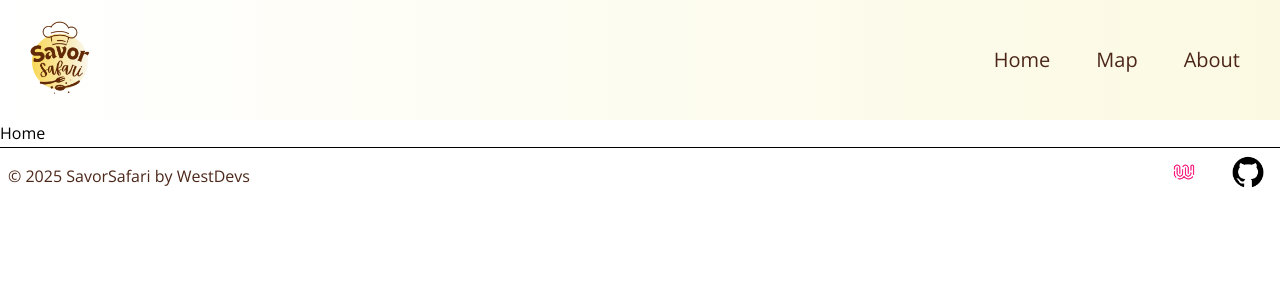
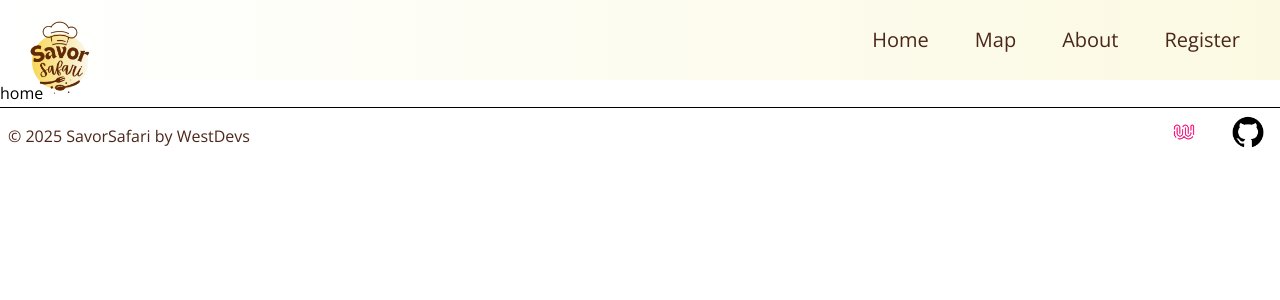
Before and after one commit to wildcodeschool-2025-03/JS-WestDevs-P2-SavorSafari, a React (Vite) app in the folder client/: page / in a window 1280 px wide. Shown: the top 300 px of the page. Built offline with nearby package versions, Linux system fonts and the light colour scheme.

Commit message:
page links header

```diff
--- a/client/src/components/Header/Header.css
+++ b/client/src/components/Header/Header.css
@@ -1,5 +1,5 @@
 header {
-  height: 15vh;
+  height: 10vh;
   display: flex;
   width: 100%;
   background: linear-gradient(90deg, white, var(--light-bg-bloc-color));
--- a/client/src/components/Header/Header.tsx
+++ b/client/src/components/Header/Header.tsx
@@ -7,10 +7,12 @@ const Header = () => {
     <>
       <header>
         <img src="src/assets/img/SavorLogo.png" alt="logo" />
+
         <div className="nav menu">
-          <Link to="home">Home</Link>
-          <Link to="map">Map</Link>
-          <Link to="about">About</Link>
+          <Link to="/"> Home </Link>
+          <Link to="/world-map"> Map </Link>
+          <Link to="/about"> About </Link>
+          <Link to="/register"> Register </Link>
         </div>
       </header>
 
@@ -18,12 +20,13 @@ const Header = () => {
         <Link id="home" className="menu-item" to="/">
           Home
         </Link>
-        <Link id="map" className="menu-item" to="/">
+        <Link id="map" className="menu-item" to="/world-map">
           Map
         </Link>
-        <Link id="about" className="menu-item" to="/">
+        <Link id="about" className="menu-item" to="/about">
           About
         </Link>
+        <Link id="register" className="menu-item" to="/register"></Link>
       </Menu>
     </>
   );
--- a/client/src/components/Home/Home.tsx
+++ b/client/src/components/Home/Home.tsx
@@ -1,5 +1,5 @@
 const Home = () => {
-  return <p>Home</p>;
+  return <p>home</p>;
 };
 
 export default Home;
```
